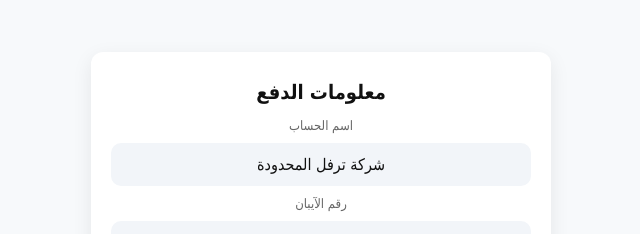
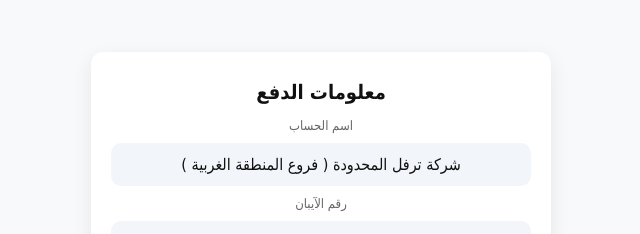
Before and after one commit to reemalharthe111-del/TRAVEL, a plain HTML site: page index.html in a window 1280 px wide. Shown: the top 234 px of the page, without its empty margins (319-959 px from the left). Drawn offline with Linux system fonts and the light colour scheme.

Commit message:
Update index.html

```diff
--- a/index.html
+++ b/index.html
@@ -19,7 +19,7 @@
   <div class="card">
     <h1>معلومات الدفع</h1>
     <div class="small">اسم الحساب</div>
-    <div class="field" id="name">شركة ترفل المحدودة </div>
+    <div class="field" id="name">شركة ترفل المحدودة ( فروع المنطقة الغربية ) </div>
     <div class="small">رقم الآيبان</div>
     <div class="field" id="iban">SA4780000597608010433406</div>
     <div class="small">رقم الحساب</div>
```
